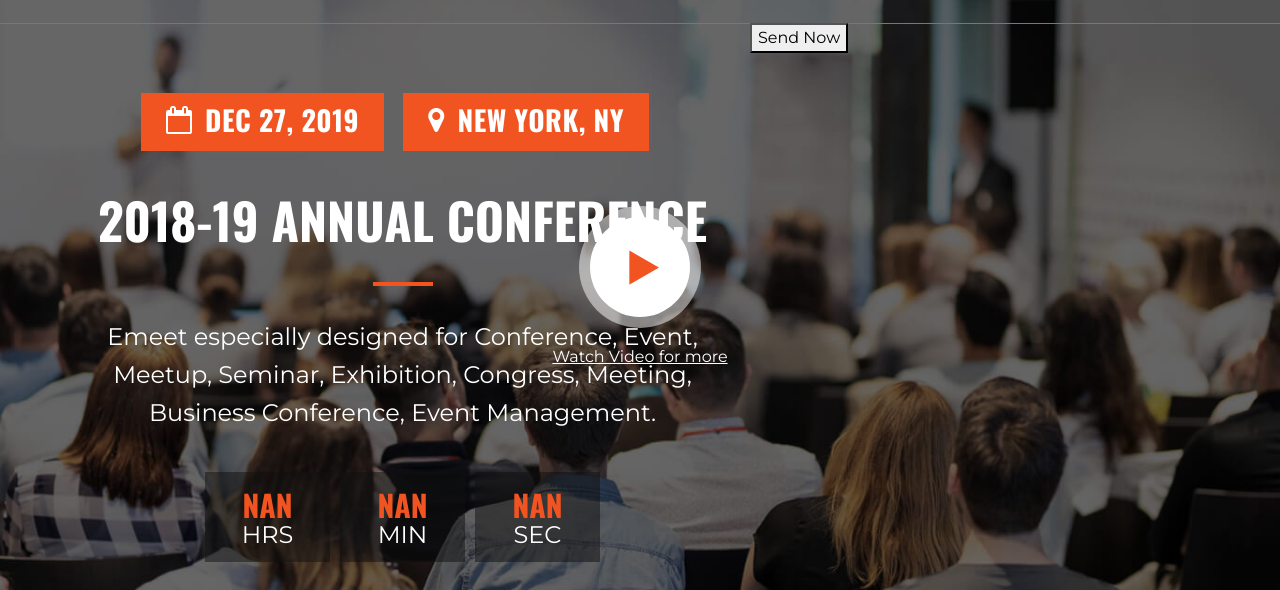
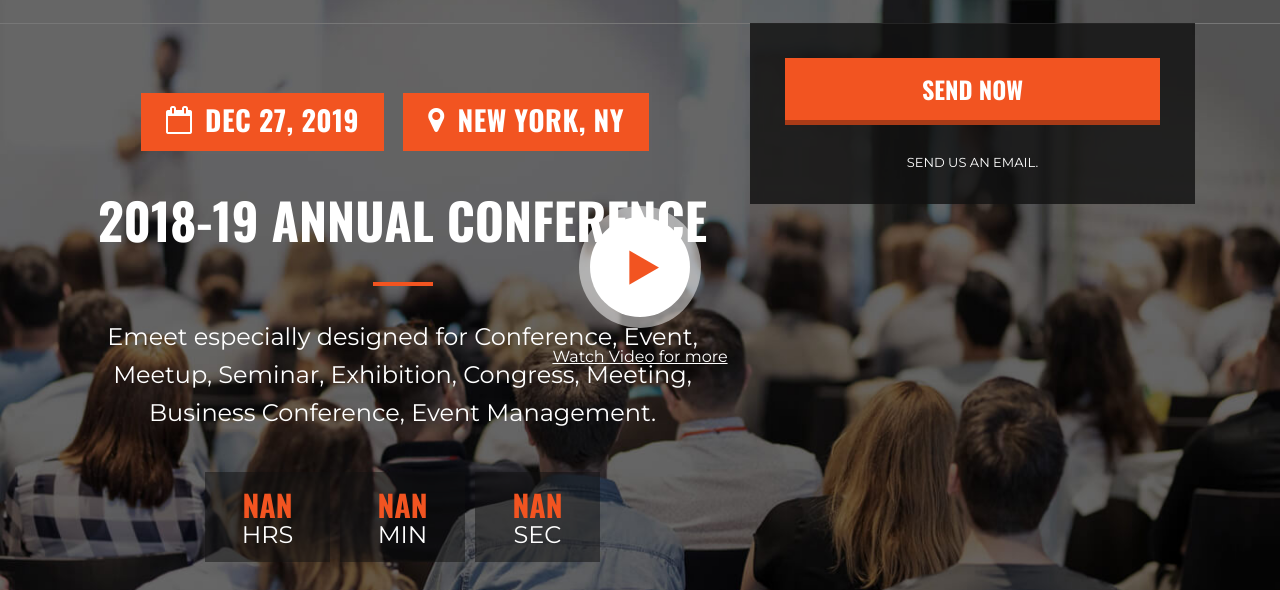
Before and after one commit to BenSlimenMohamedAli/grj-academy-template, a plain HTML site: page index.html in a window 1280 px wide. Shown: the part 63-653 px from the top of the page. Drawn offline with nearby package versions, Linux system fonts and the light colour scheme; some packages are replaced by stand-ins of ours.

Commit message:
changes 1.0

```diff
--- a/index.html
+++ b/index.html
@@ -84,10 +84,16 @@
                         </div>
                     </div>
                     <div class="col-lg-5 col-md-12 col-sm-12">
-                        <div class="input-box mr" id="contact_submit">
-                            <button class="send_btn submit-btn" type="submit">
-                                Send Now
-                            </button>
+                        <div class="register-form">
+                            <form method="post" class="userform" id="contact" action="thank-you.html" onsubmit="return validateForm()">
+
+                                <div class="input-box mr" id="contact_submit">
+                                    <a href="mailto:jhidri.aymen@grj-recrutement.com" class="send_btn submit-btn" type="submit">
+                                        Send Now
+                                    </a>
+                                </div>
+                                <strong>Send us an email.</strong>
+                            </form>
                         </div>
                     </div>
                 </div>
```
